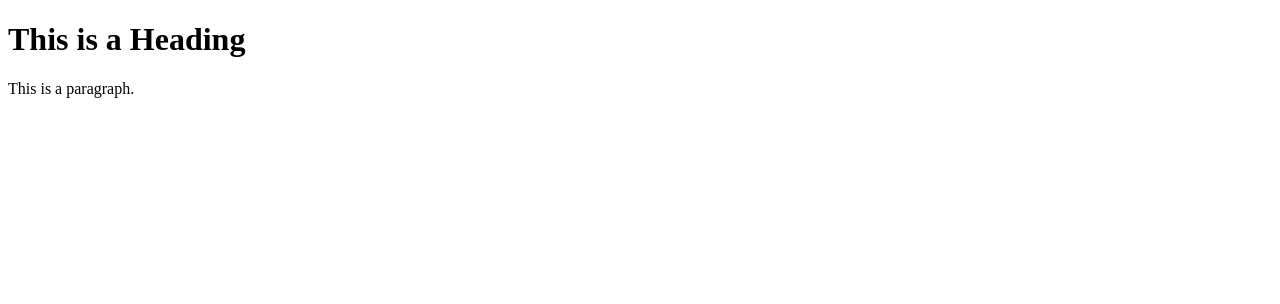
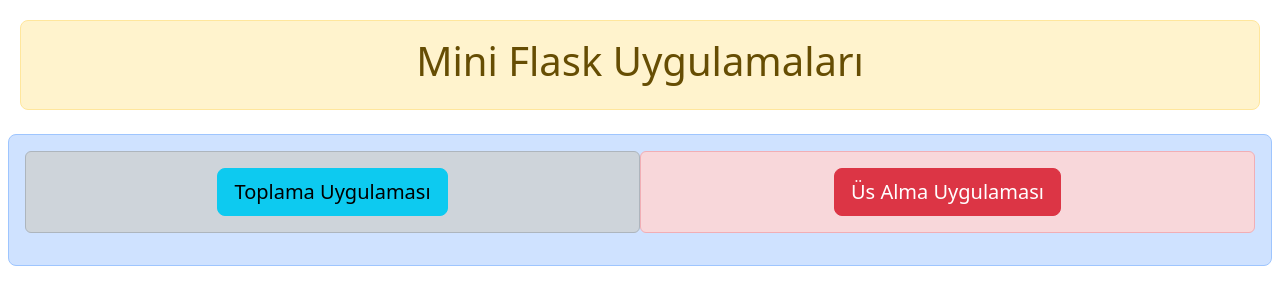
Before and after one commit to yfrkn/yfrkn.github.io, a plain HTML site: page index.html in a window 1280 px wide. Drawn offline with nearby package versions, Linux system fonts and the light colour scheme.

Commit message:
Update index.html

```diff
--- a/index.html
+++ b/index.html
@@ -1,12 +1,41 @@
 <!DOCTYPE html>
-<html>
+<html lang="en">
 <head>
-<title>Furkan</title>
+    <meta charset="UTF-8">
+    <meta http-equiv="X-UA-Compatible" content="IE=edge">
+    <meta name="viewport" content="width=device-width, initial-scale=1.0">
+    <link href="https://cdn.jsdelivr.net/npm/bootstrap@5.3.0-alpha3/dist/css/bootstrap.min.css" rel="stylesheet" integrity="sha384-KK94CHFLLe+nY2dmCWGMq91rCGa5gtU4mk92HdvYe+M/SXH301p5ILy+dN9+nJOZ" crossorigin="anonymous">
+   <script src="https://cdn.jsdelivr.net/npm/bootstrap@5.3.0-alpha3/dist/js/bootstrap.bundle.min.js" integrity="sha384-ENjdO4Dr2bkBIFxQpeoTz1HIcje39Wm4jDKdf19U8gI4ddQ3GYNS7NTKfAdVQSZe" crossorigin="anonymous"></script>
+    <title>DCFL Flask Dersleri</title>
 </head>
-<body>
+<body style="margin: 20px;">
 
-<h1>This is a Heading</h1>
-<p>This is a paragraph.</p>
 
+
+    <div class="p-3 text-warning-emphasis bg-warning-subtle border border-warning-subtle rounded-3 text-center">
+   <h1>Mini Flask Uygulamaları</h1>
+</div>
+<br>
+
+
+<div class="p-3 text-primary-emphasis bg-primary-subtle border border-primary-subtle rounded-3 text-center row">
+  <div class="col-md-6 alert alert-dark">
+<a href="/toplama" class="btn btn-info btn-lg">Toplama Uygulaması</a>
+  </div>
+  <div class="col-md-6 alert alert-danger">
+ <a href="/usalma" class="btn btn-danger btn-lg">Üs Alma Uygulaması</a>
+  </div>
+
+
+
+</div>
+
+
+
+
+
+
+<script src="https://cdn.jsdelivr.net/npm/@popperjs/core@2.11.7/dist/umd/popper.min.js" integrity="sha384-zYPOMqeu1DAVkHiLqWBUTcbYfZ8osu1Nd6Z89ify25QV9guujx43ITvfi12/QExE" crossorigin="anonymous"></script>
+<script src="https://cdn.jsdelivr.net/npm/bootstrap@5.3.0-alpha3/dist/js/bootstrap.min.js" integrity="sha384-Y4oOpwW3duJdCWv5ly8SCFYWqFDsfob/3GkgExXKV4idmbt98QcxXYs9UoXAB7BZ" crossorigin="anonymous"></script>
 </body>
 </html>
```
